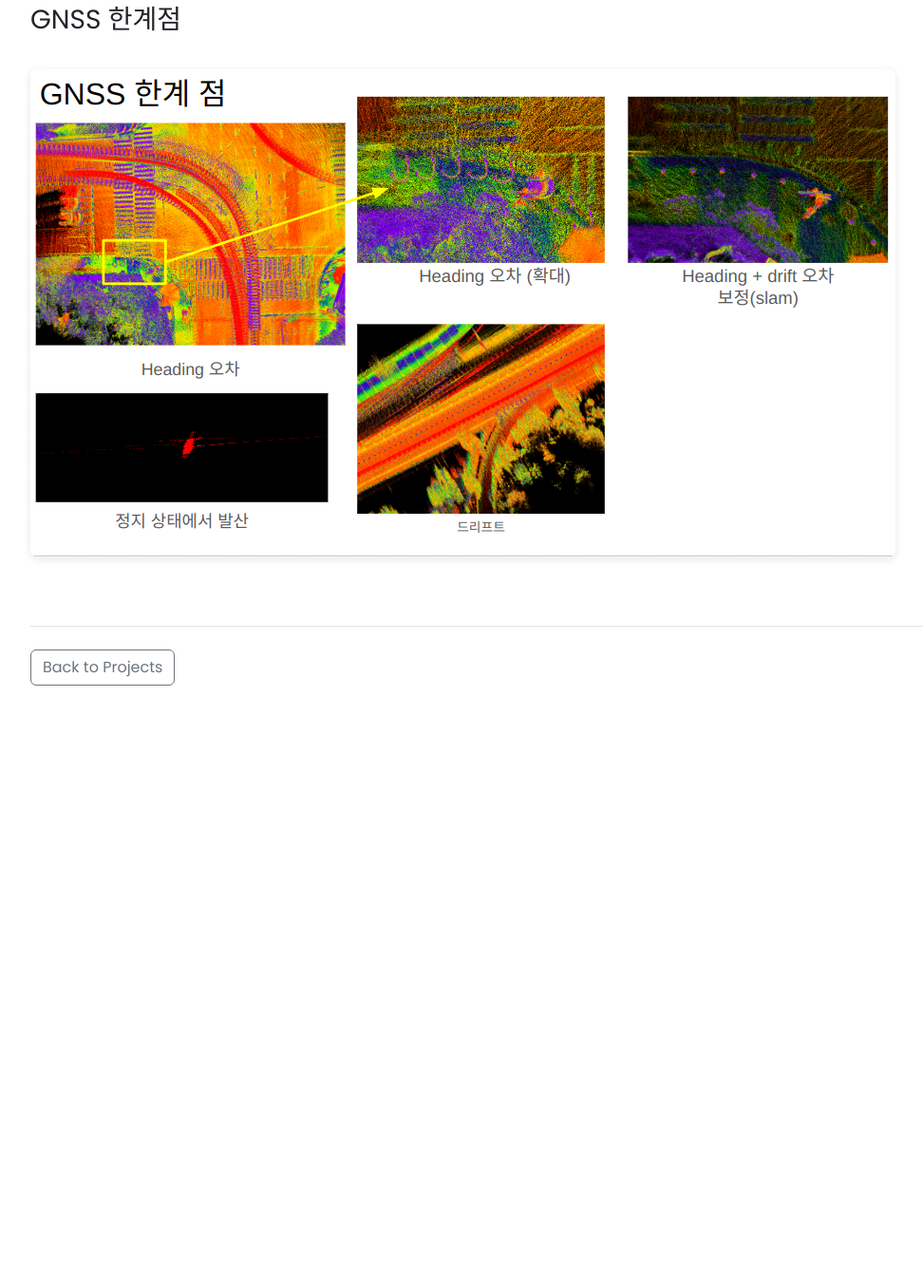
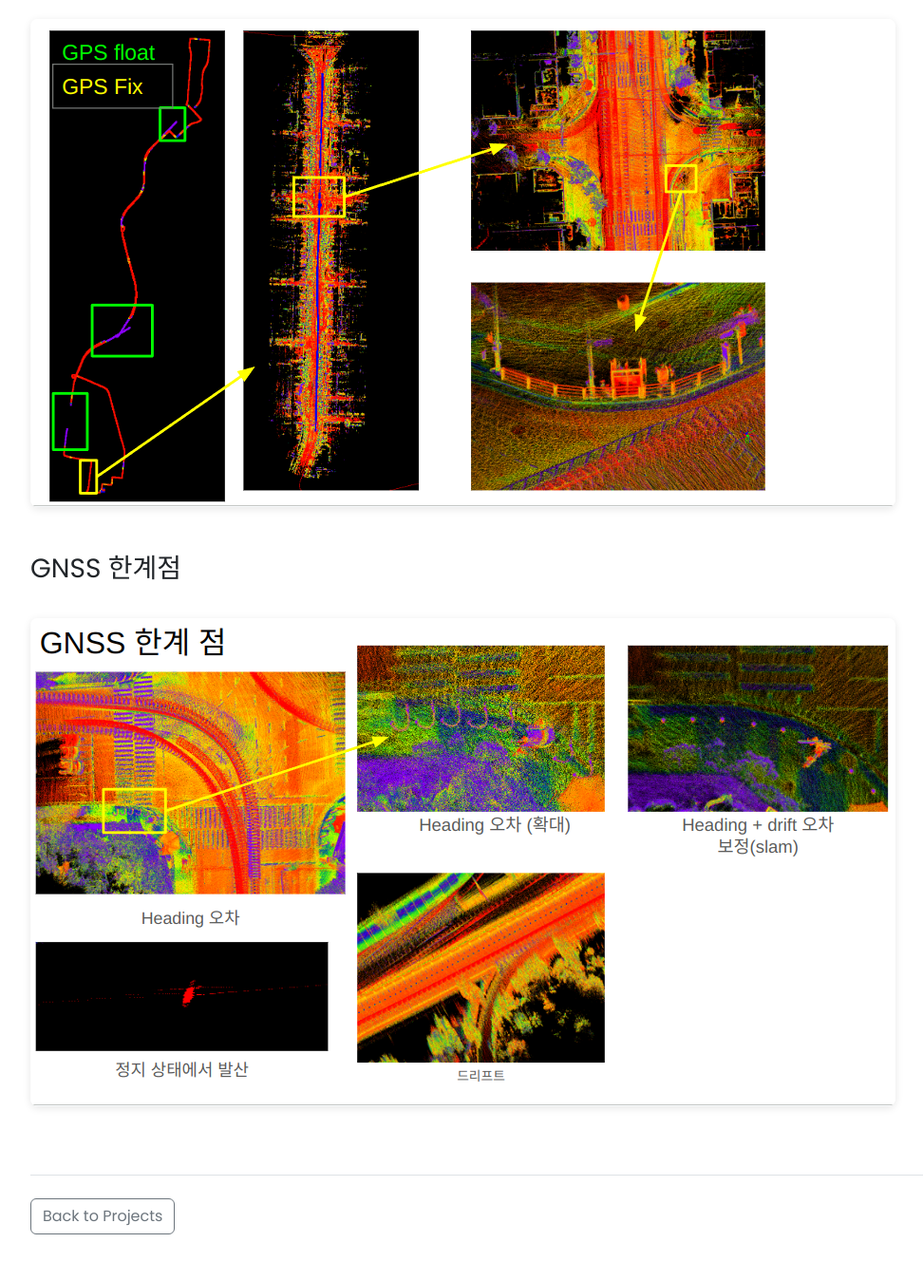
Before and after one commit to jinwoo-Sync/jinwoo-Sync.github.io, a Jekyll site: the page built from _projects/mms_submodule.md, in a window 1280 px wide. Shown: the part 1699-3047 px from the top of the page at 95% size, without its empty margins (50-1022 px from the left). Built offline with Jekyll 4.4.1, drawn with Linux system fonts in a browser that asks for light colours; before the commit the page ends 2469 px from its top, so only the background shows below that.

Commit message:
Add GNSS/MMS comparison image above limitations section
🤖 Generated with [Claude Code](https://claude.com/claude-code)

Co-Authored-By: Claude <noreply@anthropic.com>

```diff
--- a/_projects/mms_submodule.md
+++ b/_projects/mms_submodule.md
@@ -23,6 +23,8 @@ order: 3
 
 ![](/assets/images/projects/mms/mms.gif)
 
+![](/assets/images/projects/mms/gnss_mss이미지.png)
+
 ### GNSS 한계점
 
 ![](/assets/images/projects/mms/gnss한계점.png)
```
Also changed, not shown: assets/images/projects/mms/gnss_mss이미지.png (added).
